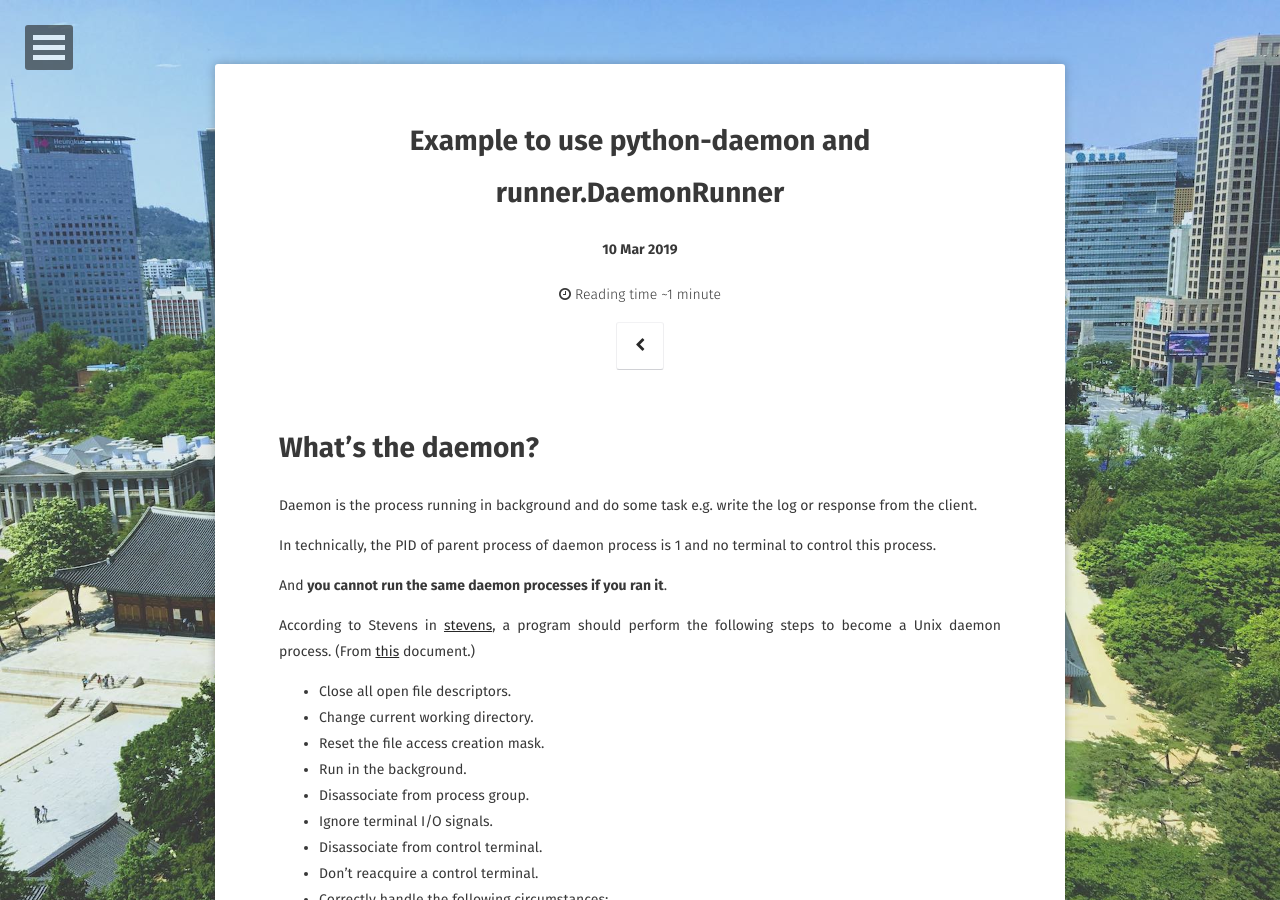
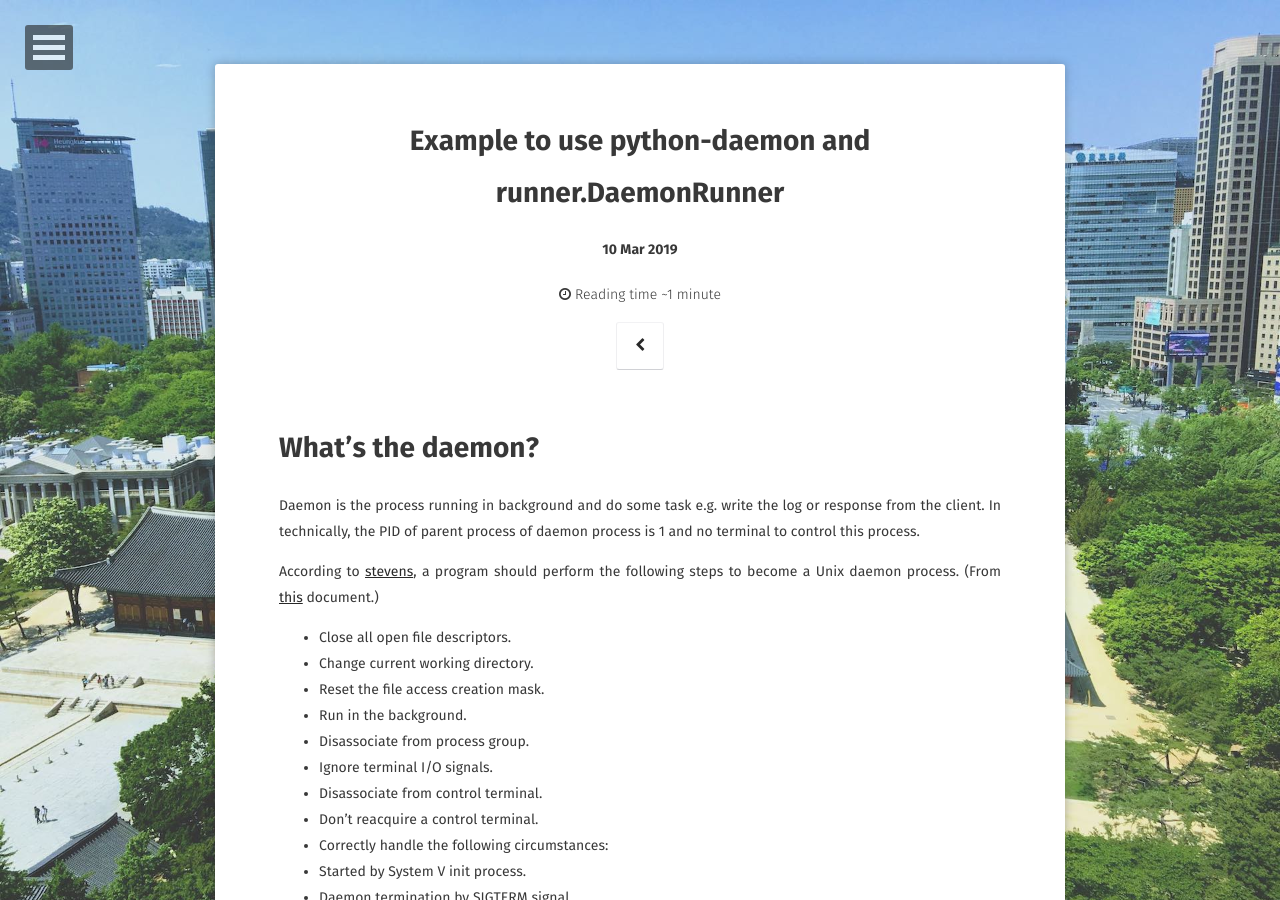
Before and after one commit to jinhoyoo/jinhoyoo.github.io, a Jekyll site: the page built from _posts/2019-03-10-python-daemon.md, in a window 1280 px wide and 900 px high. Built offline with Jekyll 4.4.1, drawn with Linux system fonts in a browser that asks for light colours; some web fonts are replaced; comment, search, counter and statistics services are not loaded.

Commit message:
Revised the article.

```diff
--- a/_posts/2019-03-10-python-daemon.md
+++ b/_posts/2019-03-10-python-daemon.md
@@ -9,14 +9,9 @@ comments: true
 
 # What's the daemon?
 
-  Daemon is the process running in background and do some task e.g. write the log or response from the client.
+  Daemon is the process running in background and do some task e.g. write the log or response from the client. In technically, the PID of parent process of daemon process is 1 and no terminal to control this process.
 
-  In technically, the PID of parent process of daemon process is 1 and no terminal to control this process.
-
-  And __you cannot run the same daemon processes if you ran it__.
-
-
-  According to Stevens in [stevens](https://books.google.co.kr/books/about/UNIX_Network_Programming.html?id=Rc1QAAAAMAAJ&redir_esc=y), a program should perform the following steps to become a Unix daemon process. (From [this](https://www.python.org/dev/peps/pep-3143/#correct-daemon-behaviour) document.)
+  According to [stevens](https://books.google.co.kr/books/about/UNIX_Network_Programming.html?id=Rc1QAAAAMAAJ&redir_esc=y), a program should perform the following steps to become a Unix daemon process. (From [this](https://www.python.org/dev/peps/pep-3143/#correct-daemon-behaviour) document.)
 
    - Close all open file descriptors.
    - Change current working directory.
@@ -30,7 +25,6 @@ comments: true
    - Started by System V init process.
    - Daemon termination by SIGTERM signal.
    - Children generate SIGCLD signal.
-
 
 # How to make daemon process in Python.
 
```
